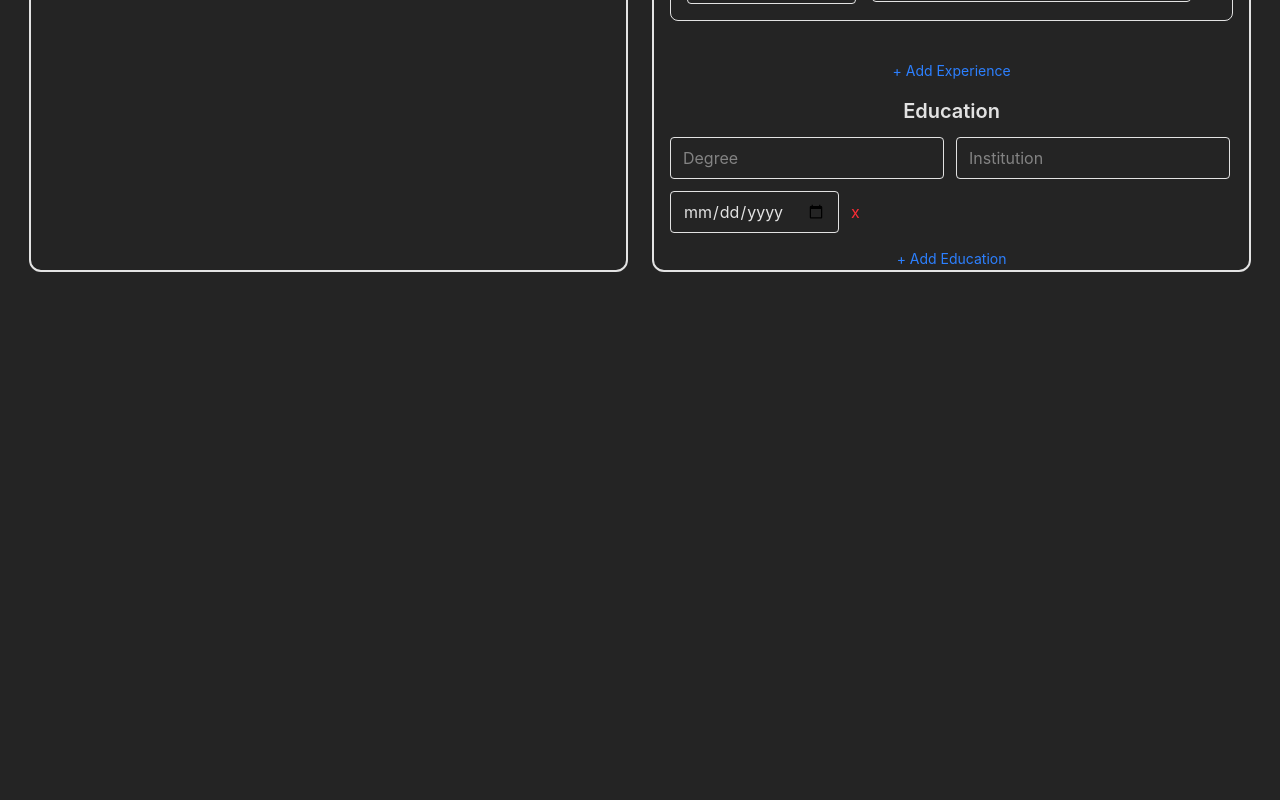
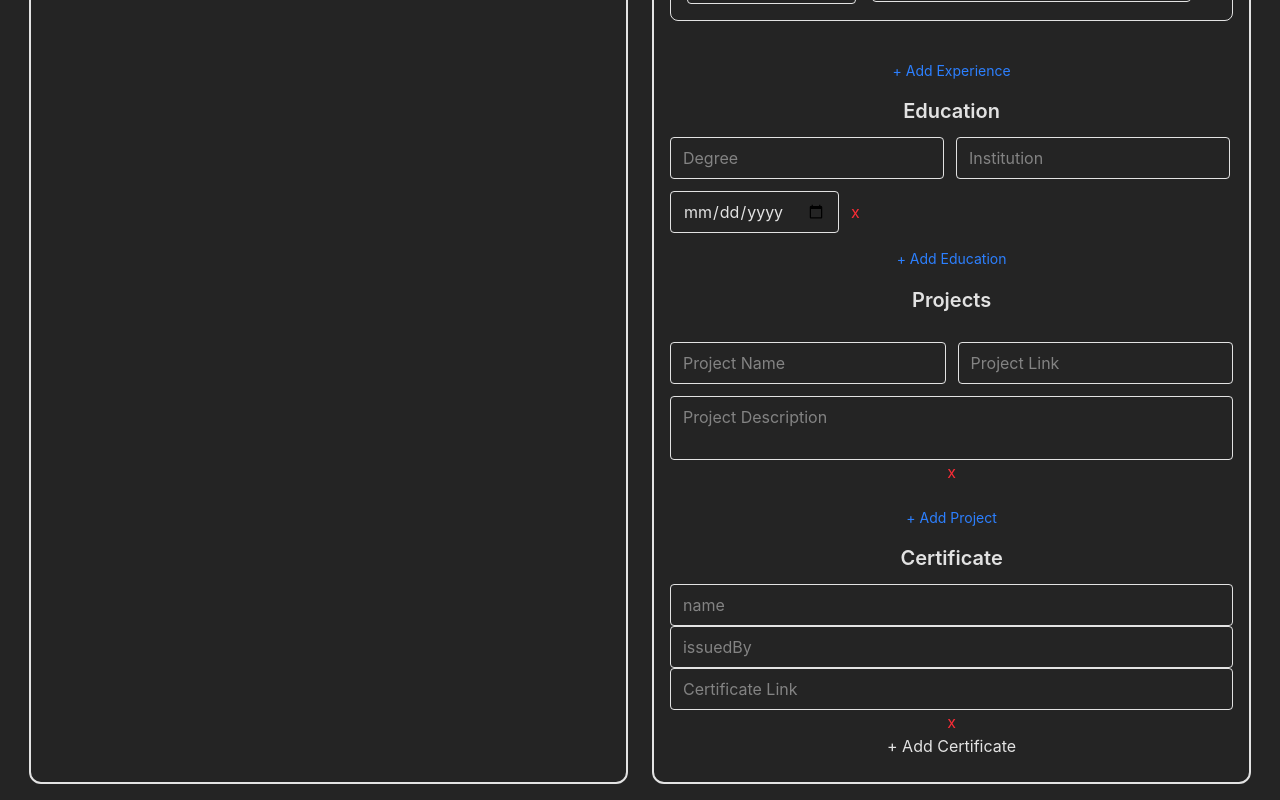
Before and after one commit to Subhranshu-Lenka/React-Resume-Builder, a React (Vite) app: page /builder in a window 1280 px wide. Shown: the part 1058-1858 px from the top of the page. Before the commit the page ends 1346 px from the top, so only its background shows below. Built offline with nearby package versions, Linux system fonts and the light colour scheme; no server answers.

Commit message:
added project and certification sections

```diff
--- a/src/components/Forms/ResumeBuilderForm/MainForm.jsx
+++ b/src/components/Forms/ResumeBuilderForm/MainForm.jsx
@@ -4,6 +4,8 @@ import EducationForm from "./SubComponents/EducationForm";
 import ProfileInfoForm from "./SubComponents/ProfileInfoForm";
 import SkillsForm from "./SubComponents/SkillsForm";
 import WorkExperienceForm from "./SubComponents/WorkExperienceForm";
+import ProjectForm from "./SubComponents/ProjectForm";
+import CertificationForm from "./SubComponents/CertificationForm";
 import { email } from "zod";
 function MainForm() {
   // const { register } = useFormContext();
@@ -11,11 +13,13 @@ function MainForm() {
     defaultValues: {
       name: "",
       email: "",
-      education: [{ degree: "", institution: "", graduationDate:"" }],
+      education: [{ degree: "", institution: "", graduationDate: "" }],
       skills: [{ name: "" }],
       experience: [
         { company: "", role: "", startDate: "", endDate: "", description: "" },
       ],
+      project: [{ name: "", description: "", link: "" }],
+      certification: [{ name: "", issuedBy: "", link: "" }],
     },
   });
 
@@ -30,13 +34,15 @@ function MainForm() {
           <form
             action=""
             onSubmit={methods.handleSubmit(onSubmit)}
-            className="flex flex-col mt-6 px-4 gap-4"
+            className="flex flex-col py-6 px-4 gap-4"
           >
             <PersonalInfoForm />
             <ProfileInfoForm />
             <SkillsForm />
             <WorkExperienceForm />
             <EducationForm />
+            <ProjectForm />
+            <CertificationForm />
           </form>
         </FormProvider>
       </div>
--- /dev/null
+++ b/src/components/Forms/ResumeBuilderForm/SubComponents/CertificationForm.jsx
@@ -0,0 +1,42 @@
+import React from "react";
+import { useFieldArray, useFormContext } from "react-hook-form";
+
+function CertificationForm() {
+  const { register, control } = useFormContext();
+  const { fields, append, remove } = useFieldArray({
+    control,
+    name: "certification",
+  });
+  return (
+    <div>
+      <h2 className="text-xl font-semibold mb-3">Certificate</h2>
+      {fields.map((item, index) => (
+        <div key={item.id} className="grid grid-row-3">
+          <input
+            {...register(`certificate.${index}.name`)}
+            placeholder="name"
+            className="border rounded px-3 py-2"
+          />
+          <input
+            {...register(`certificate.${index}.issuedBy`)}
+            placeholder="issuedBy"
+            className="border rounded px-3 py-2"
+          />
+          <input
+            {...register(`certificate.${index}.link`)}
+            placeholder="Certificate Link"
+            className="border rounded px-3 py-2"
+          />
+          <button onClick={() => remove(index)} className="text-red-500">
+            x
+          </button>
+        </div>
+      ))}
+      <button onClick={() => append({ name: "", issuedBy: "", link: "" })}>
+        + Add Certificate
+      </button>
+    </div>
+  );
+}
+
+export default CertificationForm;
--- /dev/null
+++ b/src/components/Forms/ResumeBuilderForm/SubComponents/ProjectForm.jsx
@@ -0,0 +1,51 @@
+import React from "react";
+import { useFieldArray, useFormContext } from "react-hook-form";
+import SelfResizableTextArea from "../../../TextArea/SelfResizableTextArea";
+
+function ProjectForm() {
+  const { register, control } = useFormContext();
+  const { fields, append, remove } = useFieldArray({
+    control,
+    name: "project",
+  });
+  return (
+    <>
+      <h2 className="text-xl font-semibold mb-3">Projects</h2>
+      {fields.map((item, index) => (
+        <div key={item.id} className="grid grid-cols-2 gap-3">
+          <input
+            {...register(`project.${index}.name`)}
+            placeholder="Project Name"
+            className="border rounded px-3 py-2"
+          />
+          <input
+            {...register(`project.${index}.link`)}
+            placeholder="Project Link"
+            className="border rounded px-3 py-2"
+          />
+          <div className="col-span-2 grid grid-col-[1fr_auto]">
+            <SelfResizableTextArea
+              valueTitle={`project.${index}.description`}
+              placeholderValue={"Project Description"}
+              isRequired={true}
+              //   minWidth={200}
+            />
+
+            <button onClick={() => remove(index)} className="text-red-500">
+              x
+            </button>
+          </div>
+        </div>
+      ))}
+
+      <button
+        onClick={() => append({ name: "", link: "", description: "" })}
+        className="mt-2 text-blue-500 text-sm"
+      >
+        + Add Project
+      </button>
+    </>
+  );
+}
+
+export default ProjectForm;
--- a/src/components/Forms/ResumeBuilderForm/SubComponents/WorkExperienceForm.jsx
+++ b/src/components/Forms/ResumeBuilderForm/SubComponents/WorkExperienceForm.jsx
@@ -46,8 +46,8 @@ function WorkExperienceForm() {
           </fieldset>
           <SelfResizableTextArea
             valueTitle={`experience.${index}.description`}
-                  placeholderValue={"Role Description"}
-                  minWidth={200}
+            placeholderValue={"Role Description"}
+            minWidth={200}
           />
           <button onClick={() => remove(index)} className="text-red-500">
             x
```
